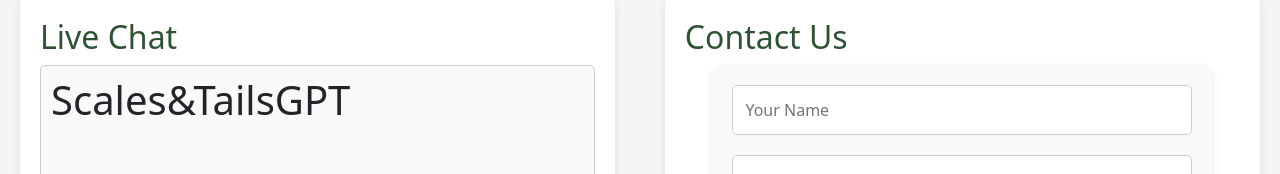
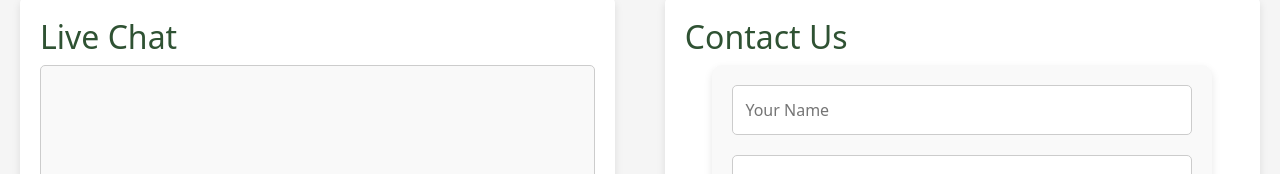
Before and after one commit to yusefcarr/frontend-deployment, a React (Create React App) app: page /contact in a window 1280 px wide. Shown: the part 474-648 px from the top of the page. Built offline with nearby package versions, Linux system fonts and the light colour scheme.

Commit message:
pushing live-chat

```diff
--- a/src/components/Contact.js
+++ b/src/components/Contact.js
@@ -86,7 +86,6 @@ const ContactPage = () => {
         <div className="live-chat">
           <h2>Live Chat</h2>
           <div className="chat-window">
-            {!currentTitle && <h1>Scales&TailsGPT</h1>}
             <ul className="feed">
   {currentChat?.map((chatMessage, index) => (
     <li key={index} className={chatMessage.role === 'user' ? 'message user-message' : 'message assistant-message'}>
```
